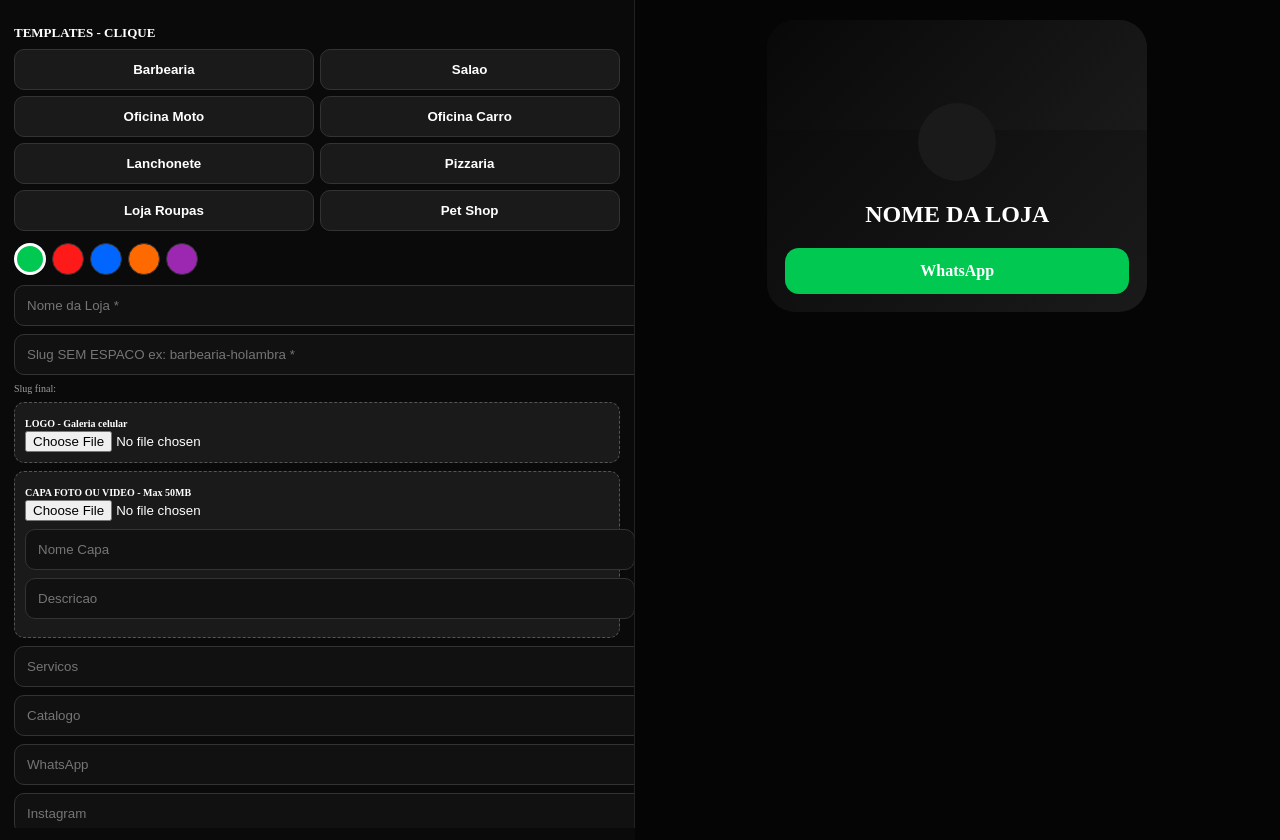
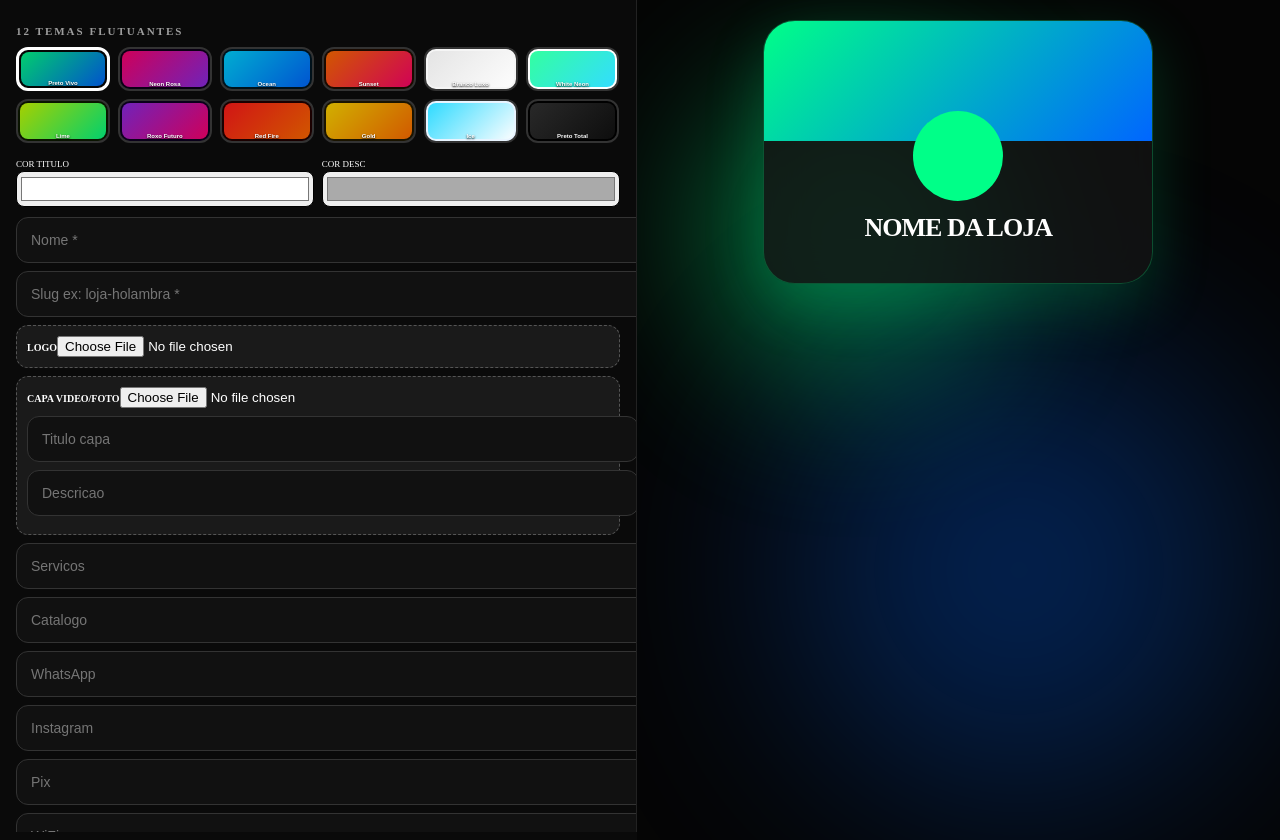
Before and after one commit to josimar2025ribeiro-alt/vision-local, a Next.js app: page /criar in a window 1280 px wide. Built offline with nearby package versions, Linux system fonts and the light colour scheme; no server answers.

Commit message:
Update page.tsx

```diff
--- a/app/criar/page.tsx
+++ b/app/criar/page.tsx
@@ -3,96 +3,75 @@
 import { useState } from "react"
 import { supabase } from "../../lib/supabase"
 
-const TEMPLATES = [
-  { label: "Barbearia", title: "Barbearia Style", capa: "Barbearia Premium", desc: "Corte e barba", serv: "Corte, Barba, Degrade" },
-  { label: "Salao", title: "Studio Beleza", capa: "Salao Completo", desc: "Escova e coloracao", serv: "Escova, Coloracao" },
-  { label: "Oficina Moto", title: "Oficina do Joao", capa: "Oficina de Motos", desc: "15 anos Holambra", serv: "Revisao, Motor, Freio" },
-  { label: "Oficina Carro", title: "Auto Center", capa: "Auto Center", desc: "Mecanica completa", serv: "Mecanica, Freio, Troca oleo" },
-  { label: "Lanchonete", title: "Lanches Top", capa: "Lanchonete", desc: "Melhores lanches", serv: "Lanches, Porcoes" },
-  { label: "Pizzaria", title: "Pizzaria Sabor", capa: "Pizzaria", desc: "Pizza borda recheada", serv: "Pizzas, Esfihas" },
-  { label: "Loja Roupas", title: "Moda Feminina", capa: "Moda Atual", desc: "Moda toda semana", serv: "Feminino, Masculino" },
-  { label: "Pet Shop", title: "Pet Amigo", capa: "Pet Shop", desc: "Banho e tosa", serv: "Banho, Tosa, Racoes" },
-]
 const TEMAS = [
-  { btn: "#00C851", grad: "linear-gradient(135deg,#080808,#1A1A1A)", card: "#1A1A1A", bg: "#080808" },
-  { btn: "#FF1A1A", grad: "linear-gradient(135deg,#1A0000,#4A0000)", card: "#2A1010", bg: "#1A0000" },
-  { btn: "#0066FF", grad: "linear-gradient(135deg,#000A1A,#002A5A)", card: "#0A1A2A", bg: "#000A1A" },
-  { btn: "#FF6A00", grad: "linear-gradient(135deg,#1A0A00,#4A1A00)", card: "#2A1A0A", bg: "#1A0A00" },
-  { btn: "#9C27B0", grad: "linear-gradient(135deg,#0F001A,#2A0A4A)", card: "#1A0A2A", bg: "#0F001A" },
+  { name: "Preto Vivo", btn: "#00FF88", bg: "#050505", card: "rgba(20,20,20,0.8)", blob1: "#00FF88", blob2: "#0066FF", text: "#FFFFFF" },
+  { name: "Neon Rosa", btn: "#FF006B", bg: "#0A0014", card: "rgba(40,10,30,0.8)", blob1: "#FF006B", blob2: "#8A2BE2", text: "#FFFFFF" },
+  { name: "Ocean", btn: "#00D4FF", bg: "#00111A", card: "rgba(10,30,50,0.8)", blob1: "#00D4FF", blob2: "#0066FF", text: "#FFFFFF" },
+  { name: "Sunset", btn: "#FF6B00", bg: "#1A0A00", card: "rgba(50,20,10,0.8)", blob1: "#FF6B00", blob2: "#FF006B", text: "#FFFFFF" },
+  { name: "Branco Luxo", btn: "#000000", bg: "#F5F5F5", card: "rgba(255,255,255,0.9)", blob1: "#E0E0E0", blob2: "#FFFFFF", text: "#000000" },
+  { name: "White Neon", btn: "#00FF88", bg: "#FFFFFF", card: "rgba(255,255,255,0.9)", blob1: "#00FF88", blob2: "#00D4FF", text: "#000000" },
+  { name: "Lime", btn: "#CCFF00", bg: "#0A1400", card: "rgba(20,40,10,0.8)", blob1: "#CCFF00", blob2: "#00FF88", text: "#FFFFFF" },
+  { name: "Roxo Futuro", btn: "#8A2BE2", bg: "#0A001A", card: "rgba(30,10,50,0.8)", blob1: "#8A2BE2", blob2: "#FF006B", text: "#FFFFFF" },
+  { name: "Red Fire", btn: "#FF1A1A", bg: "#1A0000", card: "rgba(50,10,10,0.8)", blob1: "#FF1A1A", blob2: "#FF6B00", text: "#FFFFFF" },
+  { name: "Gold", btn: "#FFD700", bg: "#1A1400", card: "rgba(40,35,10,0.8)", blob1: "#FFD700", blob2: "#FF6B00", text: "#FFFFFF" },
+  { name: "Ice", btn: "#000000", bg: "#E8F4FF", card: "rgba(255,255,255,0.9)", blob1: "#00D4FF", blob2: "#FFFFFF", text: "#000000" },
+  { name: "Preto Total", btn: "#FFFFFF", bg: "#000000", card: "rgba(15,15,15,0.9)", blob1: "#333", blob2: "#111", text: "#FFFFFF" },
 ]
 
 export default function Criar() {
-  const [f, setF] = useState({ title: "", slug: "", wpp: "", insta: "", serv: "", cat: "", pix: "", wifi: "", loc: "", logo: "", foto: "", capaTitulo: "", capaDesc: "" })
+  const [f, setF] = useState({ title: "", slug: "", wpp: "", insta: "", serv: "", cat: "", pix: "", wifi: "", loc: "", logo: "", foto: "", capaTitulo: "", capaDesc: "", corTitulo: "#FFFFFF", corDesc: "#AAAAAA" })
   const [temaIdx, setTemaIdx] = useState(0)
   const [up, setUp] = useState("")
-  const tema = TEMAS[temaIdx]
-
-  async function upload(file:any, pasta:string) {
-    setUp("Enviando...")
-    const nome = pasta + "/" + Date.now() + "-" + file.name
-    const r = await supabase.storage.from("midias").upload(nome, file)
-    setUp("")
-    if (r.error) { alert(r.error.message); return null }
-    return supabase.storage.from("midias").getPublicUrl(nome).data.publicUrl
-  }
-
-  async function salvar() {
-    const slugFinal = f.slug.toLowerCase().replace(/[^a-z0-9-]+/g, "-").replace(/--+/g, "-").trim()
-    if (!f.title ||!slugFinal) { alert("Preenche NOME e SLUG sem espaco! Ex: barbearia-holambra"); return }
-    setUp("Salvando...")
-    const { error } = await supabase.from("biosites").upsert([{ title: f.title, slug: slugFinal, whatsapp: f.wpp, instagram: f.insta, servicos: f.serv, catalogo: f.cat, pix_key: f.pix, wifi_password: f.wifi, localizacao: f.loc, logo_url: f.logo, foto_url: f.foto, capa_titulo: f.capaTitulo, capa_desc: f.capaDesc }], { onConflict: 'slug' })
-    setUp("")
-    if (error) { alert("ERRO: " + error.message); return }
-    location.href = "/" + slugFinal
-  }
-
-  const inp = { padding: '12px', background: '#111', border: '1px solid #333', borderRadius: '10px', color: 'white', width: '100%', marginBottom: '8px' } as any
-  const isVideo = f.foto && (f.foto.includes('.mp4') || f.foto.includes('video'))
-  const slugPreview = f.slug.toLowerCase().replace(/[^a-z0-9-]+/g, "-").replace(/--+/g, "-")
-
-  return (
-    <div style={{ display: 'flex', minHeight: '100vh', background: '#0A0A0A', color: 'white' }}>
-      <div style={{ width: '50%', padding: '14px', overflowY: 'auto', height: '100vh', borderRight: '1px solid #222' }}>
-        <h2 style={{ fontWeight: 900, fontSize: '13px', marginBottom: '8px' }}>TEMPLATES - CLIQUE</h2>
-        <div style={{ display: 'grid', gridTemplateColumns: '1fr 1fr', gap: '6px', marginBottom: '12px' }}>
-          {TEMPLATES.map((t, i) => <button key={i} onClick={() => setF({...f, title: t.title, capaTitulo: t.capa, capaDesc: t.desc, serv: t.serv })} style={{ background: '#1A1A1A', border: '1px solid #333', borderRadius: '10px', padding: '12px', color: 'white', fontWeight: 800 }}>{t.label}</button>)}
+  const t = TEMAS[temaIdx]
+  async function upload(file:any, pasta:string){ setUp("Enviando..."); const nome=pasta+"/"+Date.now()+"-"+file.name; const r=await supabase.storage.from("midias").upload(nome,file); setUp(""); if(r.error){alert(r.error.message);return null} return supabase.storage.from("midias").getPublicUrl(nome).data.publicUrl }
+  async function salvar(){ const slugFinal=f.slug.toLowerCase().replace(/[^a-z0-9-]+/g,"-").replace(/--+/g,"-").trim(); if(!f.title||!slugFinal){alert("Nome e slug!");return} setUp("Salvando..."); const {error}=await supabase.from("biosites").upsert([{title:f.title,slug:slugFinal,whatsapp:f.wpp,instagram:f.insta,servicos:f.serv,catalogo:f.cat,pix_key:f.pix,wifi_password:f.wifi,localizacao:f.loc,logo_url:f.logo,foto_url:f.foto,capa_titulo:f.capaTitulo,capa_desc:f.capaDesc,cor_titulo:f.corTitulo,cor_desc:f.corDesc,tema_idx:temaIdx}],{onConflict:'slug'}); setUp(""); if(error){alert(error.message);return} location.href="/"+slugFinal }
+  const inp={padding:'14px',background:'#111',border:'1px solid #333',borderRadius:'12px',color:'white',width:'100%',marginBottom:'8px',fontSize:'14px'} as any
+  const isVideo=f.foto&&(f.foto.includes('.mp4')||f.foto.includes('video'))
+  return(
+    <div style={{display:'flex',minHeight:'100vh',background:'#0A0A0A',color:'white'}}>
+      <style>{`@keyframes float1{0%,100%{transform:translate(0,0) scale(1)}50%{transform:translate(30px,-30px) scale(1.1)}}@keyframes float2{0%,100%{transform:translate(0,0) scale(1)}50%{transform:translate(-40px,20px) scale(1.2)}}`}</style>
+      <div style={{width:'50%',padding:'16px',overflowY:'auto',height:'100vh',borderRight:'1px solid #222'}}>
+        <h2 style={{fontSize:'11px',letterSpacing:'2px',opacity:0.6}}>12 TEMAS FLUTUANTES</h2>
+        <div style={{display:'grid',gridTemplateColumns:'repeat(6,1fr)',gap:'8px',margin:'10px 0'}}>
+          {TEMAS.map((tm,i)=><button key={i} onClick={()=>setTemaIdx(i)} title={tm.name} style={{height:'44px',borderRadius:'12px',background:tm.bg,border:temaIdx===i?'3px solid white':'2px solid #333',position:'relative',overflow:'hidden'}}><div style={{position:'absolute',inset:'2px',background:`linear-gradient(135deg,${tm.blob1},${tm.blob2})`,borderRadius:'8px',opacity:0.8}}/><div style={{position:'absolute',bottom:'2px',left:'0',right:'0',fontSize:'6px',color:'white',fontWeight:900,textAlign:'center',textShadow:'0 1px 2px black'}}>{tm.name}</div></button>)}
         </div>
-        <div style={{ display: 'flex', gap: '6px', marginBottom: '10px' }}>{TEMAS.map((t, i) => <button key={i} onClick={() => setTemaIdx(i)} style={{ width: '32px', height: '32px', borderRadius: '50%', background: t.btn, border: temaIdx === i? '3px solid white' : '1px solid #333' }}></button>)}</div>
-        {up && <div style={{ background: tema.btn, padding: '6px', borderRadius: '6px', marginBottom: '6px' }}>{up}</div>}
-        <input style={inp} placeholder="Nome da Loja *" value={f.title} onChange={e => setF({...f, title: e.target.value })} />
-        <input style={inp} placeholder="Slug SEM ESPACO ex: barbearia-holambra *" value={f.slug} onChange={e => setF({...f, slug: e.target.value })} />
-        <div style={{ fontSize: '10px', opacity: 0.6, marginBottom: '8px' }}>Slug final: {slugPreview}</div>
-        <div style={{ background: '#1A1A1A', padding: '10px', borderRadius: '10px', marginBottom: '8px', border: '1px dashed #555' }}>
-          <b style={{ fontSize: '10px' }}>LOGO - Galeria celular</b><br /><input type="file" accept="image/*" onChange={async e => { const file = e.target.files?.[0]; if (file) { const u = await upload(file, "logos"); if (u) setF({...f, logo: u }) } }} />
+        <div style={{display:'flex',gap:'8px',marginBottom:'10px'}}>
+          <div style={{flex:1}}><label style={{fontSize:'9px'}}>COR TITULO</label><input type="color" value={f.corTitulo} onChange={e=>setF({...f,corTitulo:e.target.value})} style={{width:'100%',height:'36px',borderRadius:'8px'}}/></div>
+          <div style={{flex:1}}><label style={{fontSize:'9px'}}>COR DESC</label><input type="color" value={f.corDesc} onChange={e=>setF({...f,corDesc:e.target.value})} style={{width:'100%',height:'36px',borderRadius:'8px'}}/></div>
         </div>
-        <div style={{ background: '#1A1A1A', padding: '10px', borderRadius: '10px', marginBottom: '8px', border: '1px dashed #555' }}>
-          <b style={{ fontSize: '10px' }}>CAPA FOTO OU VIDEO - Max 50MB</b><br /><input type="file" accept="image/*,video/*" onChange={async e => { const file = e.target.files?.[0]; if (!file) return; if (file.size > 50 * 1024 * 1024) { alert('Max 50MB'); return } const u = await upload(file, "capas"); if (u) setF({...f, foto: u }) }} />
-          <input style={{...inp, marginTop: '8px' }} placeholder="Nome Capa" value={f.capaTitulo} onChange={e => setF({...f, capaTitulo: e.target.value })} />
-          <input style={inp} placeholder="Descricao" value={f.capaDesc} onChange={e => setF({...f, capaDesc: e.target.value })} />
-        </div>
-        <input style={inp} placeholder="Servicos" value={f.serv} onChange={e => setF({...f, serv: e.target.value })} />
-        <input style={inp} placeholder="Catalogo" value={f.cat} onChange={e => setF({...f, cat: e.target.value })} />
-        <input style={inp} placeholder="WhatsApp" value={f.wpp} onChange={e => setF({...f, wpp: e.target.value })} />
-        <input style={inp} placeholder="Instagram" value={f.insta} onChange={e => setF({...f, insta: e.target.value })} />
-        <input style={inp} placeholder="Pix" value={f.pix} onChange={e => setF({...f, pix: e.target.value })} />
-        <input style={inp} placeholder="WiFi" value={f.wifi} onChange={e => setF({...f, wifi: e.target.value })} />
-        <input style={inp} placeholder="Google Maps link" value={f.loc} onChange={e => setF({...f, loc: e.target.value })} />
-        <button onClick={salvar} style={{ background: tema.btn, padding: '16px', width: '100%', border: 'none', borderRadius: '12px', fontWeight: 900, color: 'white' }}>SALVAR LOJA</button>
+        {up&&<div style={{background:t.btn,color:t.bg===' #FFFFFF'?'black':'white',padding:'8px',borderRadius:'8px',marginBottom:'8px',fontWeight:900}}>{up}</div>}
+        <input style={inp} placeholder="Nome *" value={f.title} onChange={e=>setF({...f,title:e.target.value})}/>
+        <input style={inp} placeholder="Slug ex: loja-holambra *" value={f.slug} onChange={e=>setF({...f,slug:e.target.value})}/>
+        <div style={{background:'#1A1A1A',padding:'10px',borderRadius:'12px',marginBottom:'8px',border:'1px dashed #555'}}><b style={{fontSize:'10px'}}>LOGO</b><input type="file" accept="image/*" onChange={async e=>{const file=e.target.files?.[0];if(file){const u=await upload(file,"logos");if(u)setF({...f,logo:u})}}}/></div>
+        <div style={{background:'#1A1A1A',padding:'10px',borderRadius:'12px',marginBottom:'8px',border:'1px dashed #555'}}><b style={{fontSize:'10px'}}>CAPA VIDEO/FOTO</b><input type="file" accept="image/*,video/*" onChange={async e=>{const file=e.target.files?.[0];if(file){const u=await upload(file,"capas");if(u)setF({...f,foto:u})}}}/><input style={{...inp,marginTop:'8px'}} placeholder="Titulo capa" value={f.capaTitulo} onChange={e=>setF({...f,capaTitulo:e.target.value})}/><input style={inp} placeholder="Descricao" value={f.capaDesc} onChange={e=>setF({...f,capaDesc:e.target.value})}/></div>
+        <input style={inp} placeholder="Servicos" value={f.serv} onChange={e=>setF({...f,serv:e.target.value})}/>
+        <input style={inp} placeholder="Catalogo" value={f.cat} onChange={e=>setF({...f,cat:e.target.value})}/>
+        <input style={inp} placeholder="WhatsApp" value={f.wpp} onChange={e=>setF({...f,wpp:e.target.value})}/>
+        <input style={inp} placeholder="Instagram" value={f.insta} onChange={e=>setF({...f,insta:e.target.value})}/>
+        <input style={inp} placeholder="Pix" value={f.pix} onChange={e=>setF({...f,pix:e.target.value})}/>
+        <input style={inp} placeholder="WiFi" value={f.wifi} onChange={e=>setF({...f,wifi:e.target.value})}/>
+        <input style={inp} placeholder="Maps link" value={f.loc} onChange={e=>setF({...f,loc:e.target.value})}/>
+        <button onClick={salvar} style={{background:t.btn,color:t.bg.includes('FF')&&t.bg.includes('F5')||t.bg==='#FFFFFF'?'black':'white',padding:'18px',width:'100%',border:'none',borderRadius:'16px',fontWeight:900,fontSize:'16px'}}>SALVAR LOJA</button>
       </div>
-      <div style={{ width: '50%', background: '#050505', display: 'flex', justifyContent: 'center', padding: '20px', overflowY: 'auto', height: '100vh' }}>
-        <div style={{ width: '380px' }}>
-          <div style={{ background: tema.grad, borderRadius: '28px', overflow: 'hidden' }}>
-            {f.foto? (isVideo? <video src={f.foto} autoPlay muted loop playsInline style={{ width: '100%', height: '200px', objectFit: 'cover' }} /> : <div style={{ height: '200px', background: `url(${f.foto}) center/cover` }} />) : <div style={{ height: '110px', background: tema.grad }} />}
-            <div style={{ padding: '18px', marginTop: '-45px' }}>
-              {f.logo? <img src={f.logo} style={{ width: '78px', height: '78px', borderRadius: '50%', border: `4px solid ${tema.bg}`, margin: '0 auto', display: 'block' }} /> : <div style={{ width: '78px', height: '78px', borderRadius: '50%', background: tema.card, margin: '0 auto' }} />}
-              <h2 style={{ textAlign: 'center', fontWeight: 900 }}>{f.title || 'NOME DA LOJA'}</h2>
-              {f.capaTitulo && <h3 style={{ textAlign: 'center', color: tema.btn }}>{f.capaTitulo}</h3>}
-              {f.capaDesc && <p style={{ textAlign: 'center', opacity: 0.7, fontSize: '11px' }}>{f.capaDesc}</p>}
-              <div style={{ display: 'flex', flexDirection: 'column', gap: '8px', marginTop: '14px' }}>
-                {f.serv && <div style={{ background: tema.card, padding: '14px', borderRadius: '14px', textAlign: 'center' }}>{f.serv}</div>}
-                {f.cat && <div style={{ background: tema.card, padding: '14px', borderRadius: '14px', textAlign: 'center', whiteSpace: 'pre-wrap' }}>{f.cat}</div>}
-                <div style={{ background: tema.btn, padding: '14px', borderRadius: '14px', fontWeight: 900, textAlign: 'center' }}>WhatsApp</div>
-                {f.wifi && <div style={{ border: '1px dashed orange', padding: '12px', borderRadius: '12px', textAlign: 'center' }}>WiFi: {f.wifi}</div>}
+      <div style={{width:'50%',background:t.bg,display:'flex',justifyContent:'center',padding:'20px',overflowY:'auto',height:'100vh',position:'relative'}}>
+        <div style={{position:'absolute',width:'300px',height:'300px',background:t.blob1,borderRadius:'50%',filter:'blur(80px)',opacity:0.4,top:'10%',left:'10%',animation:'float1 6s ease-in-out infinite'}}/>
+        <div style={{position:'absolute',width:'400px',height:'400px',background:t.blob2,borderRadius:'50%',filter:'blur(100px)',opacity:0.3,bottom:'10%',right:'5%',animation:'float2 8s ease-in-out infinite'}}/>
+        <div style={{width:'390px',position:'relative',zIndex:2}}>
+          <div style={{background:t.card,backdropFilter:'blur(20px)',borderRadius:'32px',overflow:'hidden',border:`1px solid ${t.btn}40`,boxShadow:`0 20px 60px ${t.blob1}30`}}>
+            {f.foto? (isVideo? <video src={f.foto} autoPlay muted loop playsInline style={{width:'100%',height:'260px',objectFit:'cover'}}/> : <div style={{height:'260px',background:`url(${f.foto}) center/cover`}}/>):<div style={{height:'120px',background:`linear-gradient(135deg,${t.blob1},${t.blob2})`}}/>}
+            <div style={{padding:'20px',marginTop:'-50px',textAlign:'center'}}>
+              {f.logo? <img src={f.logo} style={{width:'90px',height:'90px',borderRadius:'50%',border:`4px solid ${t.bg}`,margin:'0 auto',display:'block',background:'white'}}/> : <div style={{width:'90px',height:'90px',borderRadius:'50%',background:t.btn,margin:'0 auto'}}/>}
+              <h1 style={{color:f.corTitulo,fontWeight:900,fontSize:'26px',margin:'12px 0 4px',letterSpacing:'-1px'}}>{f.title||'NOME DA LOJA'}</h1>
+              {f.capaTitulo&&<h3 style={{color:t.btn,fontSize:'15px',margin:'4px 0'}}>{f.capaTitulo}</h3>}
+              {f.capaDesc&&<p style={{color:f.corDesc,fontSize:'13px',margin:'4px 0'}}>{f.capaDesc}</p>}
+              <div style={{display:'flex',flexDirection:'column',gap:'14px',marginTop:'20px'}}>
+                {f.serv&&<div style={{background:t.card,backdropFilter:'blur(10px)',padding:'16px',borderRadius:'18px',color:t.text,fontWeight:700,fontSize:'15px',border:`1px solid ${t.btn}20`}}>{f.serv}</div>}
+                {f.cat&&<div style={{background:t.card,padding:'16px',borderRadius:'18px',color:t.text,whiteSpace:'pre-wrap',fontSize:'14px'}}>{f.cat}</div>}
+                {f.wpp&&<div style={{background:'#25D366',padding:'20px',borderRadius:'20px',fontWeight:900,fontSize:'18px',display:'flex',alignItems:'center',justifyContent:'center',gap:'12px',color:'white',boxShadow:'0 8px 24px #25D36660'}}><img src="https://upload.wikimedia.org/wikipedia/commons/6/6b/WhatsApp.svg" style={{width:'28px'}}/> WhatsApp</div>}
+                {f.insta&&<div style={{background:'linear-gradient(45deg,#f09433,#e6683c,#dc2743,#cc2366,#bc1888)',padding:'20px',borderRadius:'20px',fontWeight:900,fontSize:'18px',color:'white',display:'flex',alignItems:'center',justifyContent:'center',gap:'12px'}}>📸 {f.insta}</div>}
+                {f.pix&&<div style={{background:t.card,padding:'18px',borderRadius:'20px',color:t.text,border:'2px dashed #32BCAD',fontWeight:800,fontSize:'15px'}}>💰 Pix: {f.pix}</div>}
+                {f.wifi&&<div style={{border:'2px dashed #FF9500',padding:'18px',borderRadius:'20px',color:t.text,fontWeight:800,fontSize:'15px'}}>📶 WiFi: {f.wifi}</div>}
+                {f.loc&&<div style={{background:'white',padding:'20px',borderRadius:'20px',fontWeight:900,fontSize:'18px',color:'#1a73e8',display:'flex',alignItems:'center',justifyContent:'center',gap:'10px',boxShadow:'0 8px 24px rgba(0,0,0,0.2)'}}><img src="https://upload.wikimedia.org/wikipedia/commons/b/bd/Google_Maps_Logo_2020.svg" style={{width:'24px'}}/> Ver no Maps</div>}
               </div>
             </div>
           </div>
```
